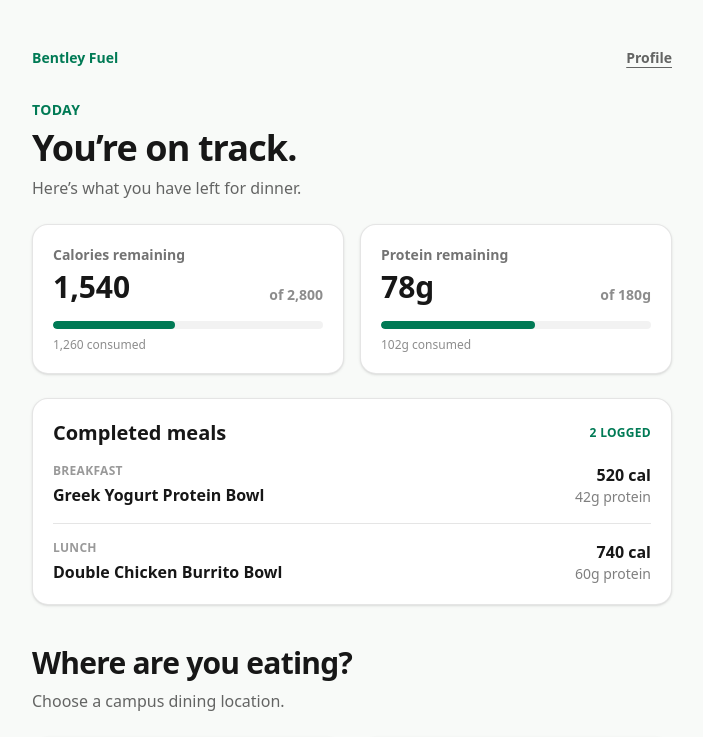
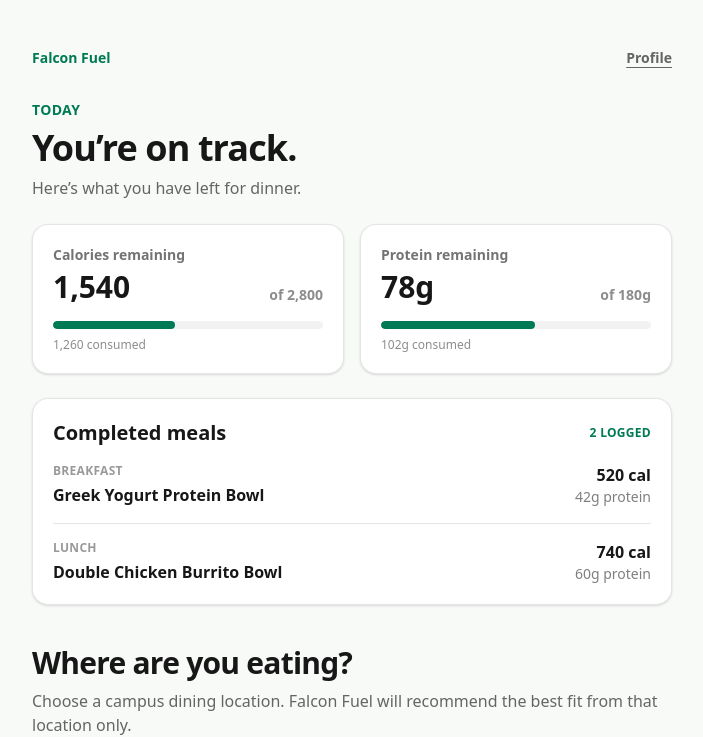
Before and after one commit to JamoV18/Bentley-Fuel, a Next.js app: page /dashboard in a window 1280 px wide. Shown: the top 737 px of the page, without its empty margins (288-991 px from the left). Built offline with nearby package versions, Linux system fonts and the light colour scheme.

Commit message:
Rename dashboard branding and clarify location-first recommendations

```diff
--- a/src/app/dashboard/page.tsx
+++ b/src/app/dashboard/page.tsx
@@ -16,7 +16,7 @@ export default async function DashboardPage() {
   return (
     <main className="mx-auto w-full max-w-2xl flex-1 px-4 py-7 sm:py-12">
       <header className="flex items-center justify-between gap-4">
-        <p className="text-sm font-bold text-emerald-700">Bentley Fuel</p>
+        <p className="text-sm font-bold text-emerald-700">Falcon Fuel</p>
         <Link href="/profile-summary" className="text-sm font-semibold text-black/60 underline underline-offset-4">Profile</Link>
       </header>
 
@@ -81,7 +81,7 @@ export default async function DashboardPage() {
 
       <section className={RECORDING_DEMO_ENABLED ? "mt-10" : "mt-8"}>
         <h1 className={`${RECORDING_DEMO_ENABLED ? "text-3xl" : "text-4xl"} font-bold tracking-tight`}>Where are you eating?</h1>
-        <p className="mt-2 text-black/60">Choose a campus dining location.</p>
+        <p className="mt-2 text-black/60">Choose a campus dining location. Falcon Fuel will recommend the best fit from that location only.</p>
         {provider.dataStatus === "mock" && !RECORDING_DEMO_ENABLED && (
           <p className="mt-5 rounded-lg bg-amber-50 px-3 py-2 text-sm text-amber-950">
             Demo dining data — not current official Bentley Dining information.
```
